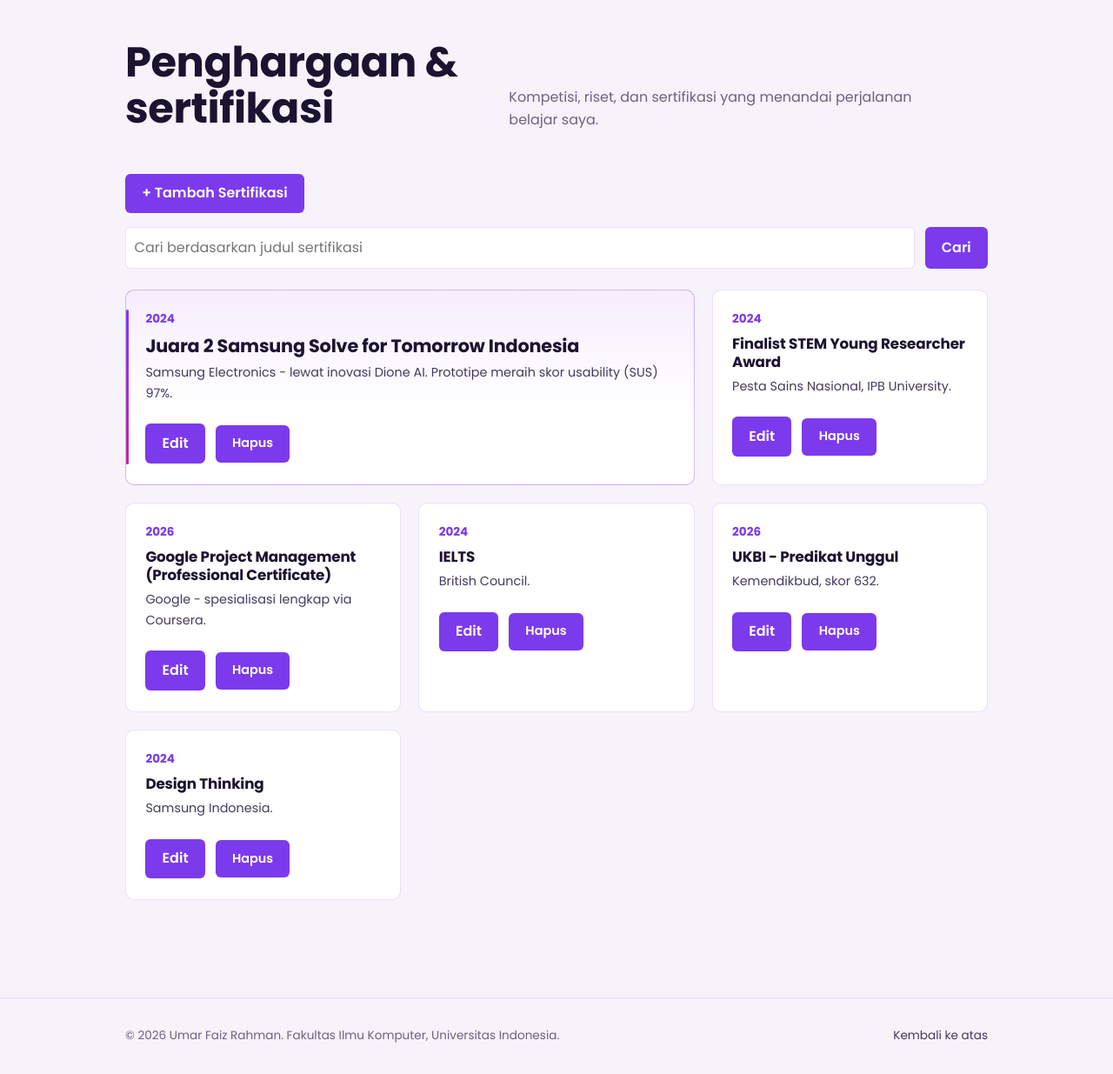
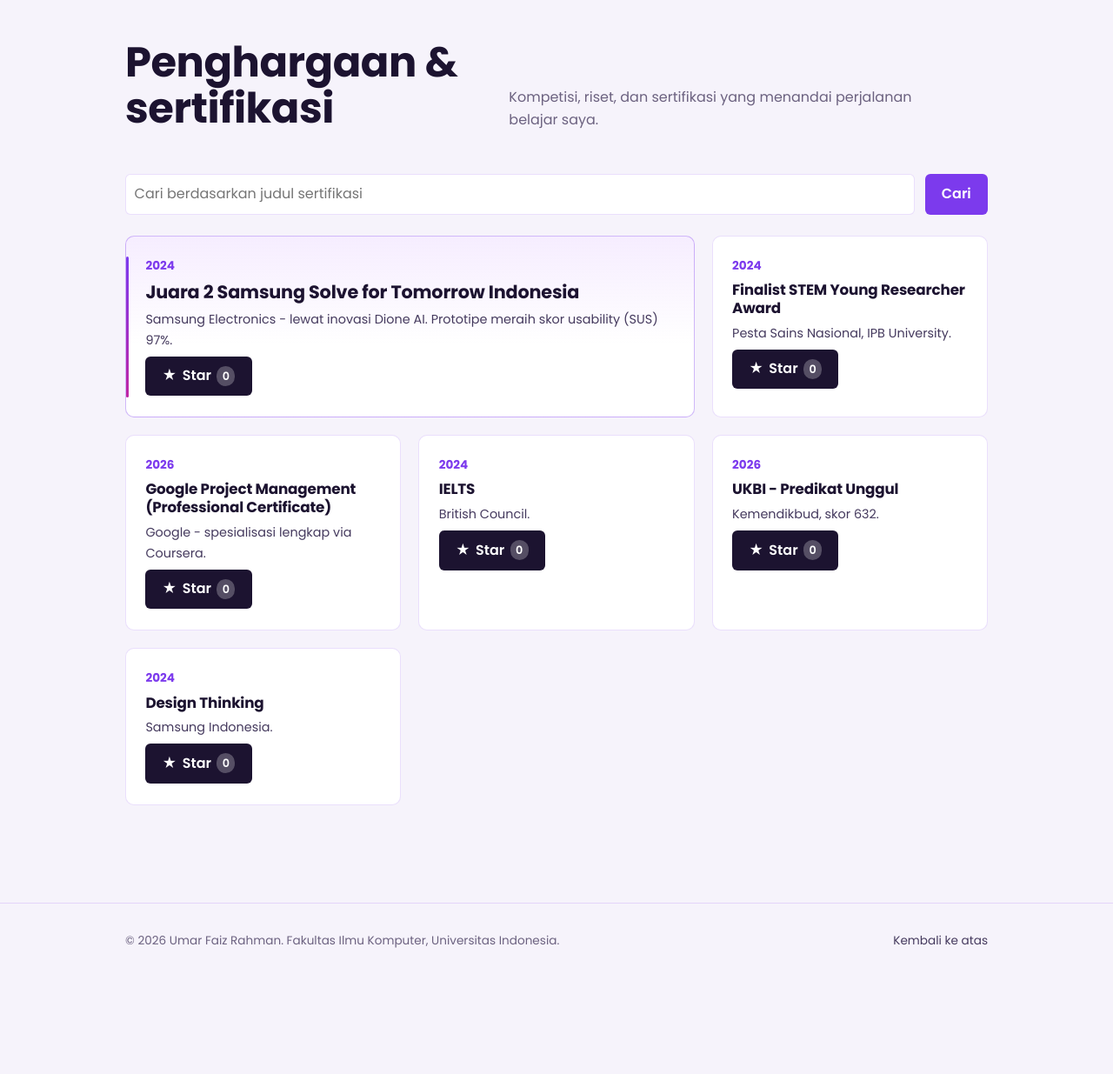
Before and after one commit to McKenzy65/myportofolio, a Django app: page /certifications/ in a window 1280 px wide. Shown: the part 136-1371 px from the top of the page at 87% size. After the commit the page ends 1226 px from the top, so only its background shows below. Run offline with Django 5.2, Linux system fonts and the light colour scheme; data comes from the database, SQL or seed files in the repository; data that the repository does not hold is empty.

Commit message:
feat: add star feature for certifications with natural key JSON output

```diff
--- a/main/models.py
+++ b/main/models.py
@@ -1,5 +1,6 @@
 import uuid
 from django.db import models
+from django.contrib.auth.models import User
 
 class Experience(models.Model):
     EXPERIENCE_CHOICES = [
@@ -32,6 +33,7 @@ class Certification(models.Model):
     description = models.TextField()
     year = models.PositiveIntegerField()
     is_highlight = models.BooleanField(default=False)
+    starred_by = models.ManyToManyField(User, related_name="starred_certifications", blank=True)
 
     def __str__(self):
         return self.title
--- a/main/urls.py
+++ b/main/urls.py
@@ -10,6 +10,7 @@ from main.views import (
     register,
     login_user,
     logout_user,
+    toggle_star,
 )
 
 app_name = 'main'
@@ -25,5 +26,6 @@ urlpatterns = [
     path("register/", register, name="register"),
     path("login/", login_user, name="login"),
     path("logout/", logout_user, name="logout"),
+    path("certifications/<int:certification_id>/star/", toggle_star, name="toggle_star"),
 
 ]
--- a/static/css/style.css
+++ b/static/css/style.css
@@ -1219,3 +1219,26 @@ ul, ol {
 .message--error {
     border-left-color: #b42318;
 }
+
+
+.star-form {
+    display: inline;
+}
+
+.button-star {
+    display: inline-flex;
+    align-items: center;
+    gap: 0.4rem;
+    background: var(--ink);
+}
+
+.button-star.is-starred {
+    background: var(--accent);
+}
+
+.star-count {
+    padding: 0.05rem 0.4rem;
+    border-radius: 999px;
+    background: rgba(255, 255, 255, 0.25);
+    font-size: 0.8rem;
+}
--- a/templates/certifications.html
+++ b/templates/certifications.html
@@ -14,9 +14,11 @@
                 <p>Kompetisi, riset, dan sertifikasi yang menandai perjalanan belajar saya.</p>
             </div>
 
+           {% if user.is_superuser %}
             <p class="cert-add">
-                <a href="{% url 'main:create_certification' %}" class="button">+ Tambah Sertifikasi</a>
-            </p>
+            <a href="{% url 'main:create_certification' %}" class="button">+ Tambah Sertifikasi</a>
+                </p>
+            {% endif %}
 
             <form method="get" action="{% url 'main:show_certifications' %}" class="cert-search">
                 <input type="search"
@@ -33,10 +35,13 @@
                     <span class="cert-year">{{ cert.year }}</span>
                     <h3>{{ cert.title }}</h3>
                     <p>{{ cert.description }}</p>
+                    {% include "components/certification_star.html" with cert=cert %}
+                    {% if user.is_superuser %}
                     <div class="cert-actions">
                         <a href="{% url 'main:edit_certification' cert.id %}" class="button button-secondary">Edit</a>
                         {% include "components/certification_delete_modal.html" with cert=cert %}
                     </div>
+                    {% endif %}
                 </article>
                 {% empty %}
                 <p>Belum ada data sertifikasi di database.</p>
--- /dev/null
+++ b/templates/components/certification_star.html
@@ -0,0 +1,8 @@
+<form method="post" action="{% url 'main:toggle_star' cert.id %}" class="star-form">
+    {% csrf_token %}
+    <button type="submit" class="button button-star{% if user in cert.starred_by.all %} is-starred{% endif %}">
+        <span aria-hidden="true">★</span>
+        {% if user in cert.starred_by.all %}Unstar{% else %}Star{% endif %}
+        <span class="star-count">{{ cert.starred_by.count }}</span>
+    </button>
+</form>
```
Also changed, not shown: main/migrations/0004_certification_starred_by.py (added).
